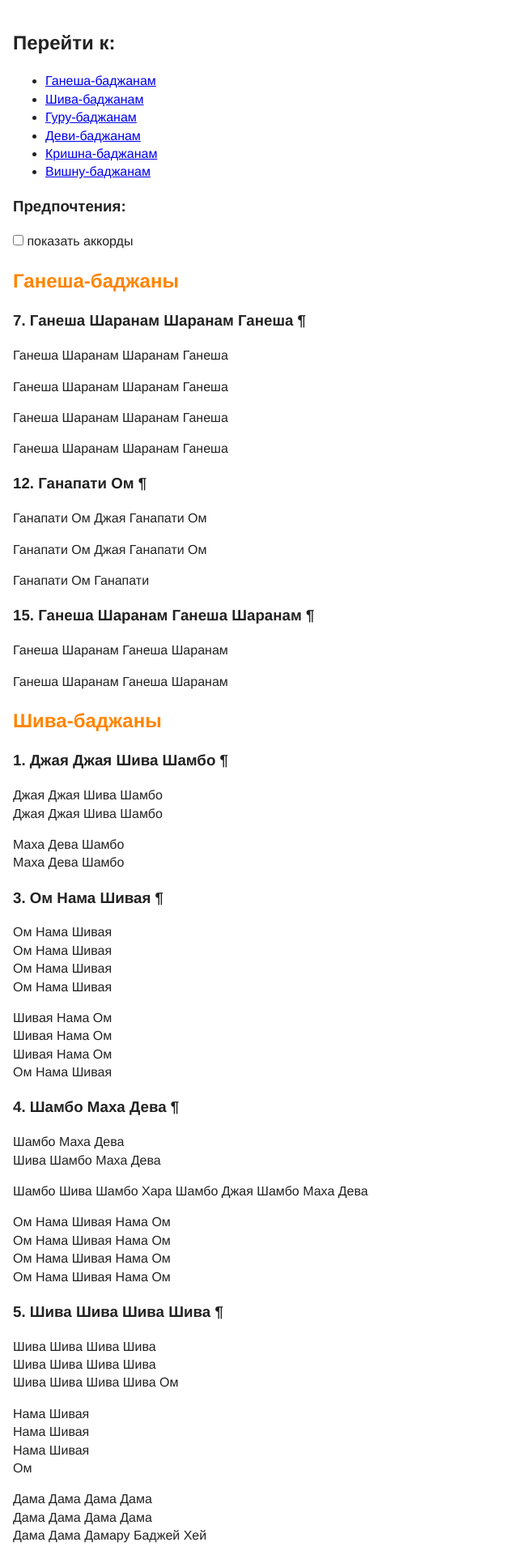
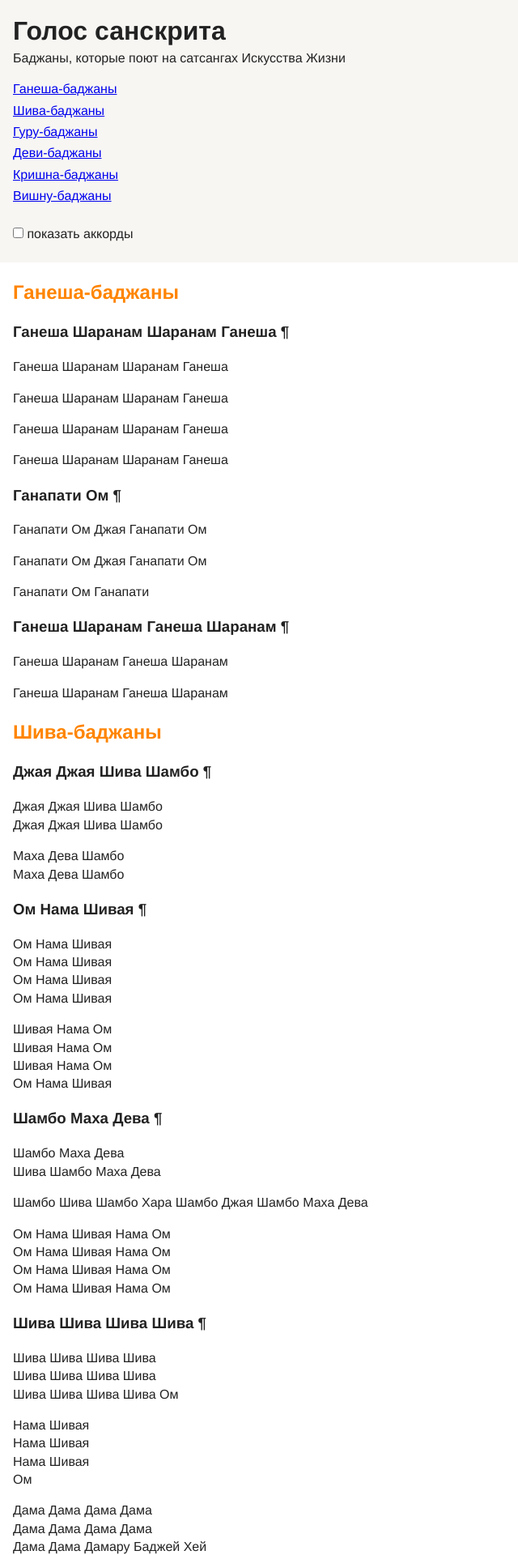
Before and after one commit to kuzmich/sanskritvoice, a Jekyll site: the page built from index.html, in a window 1280 px wide. Shown: the top 1920 px of the page at 81% size, without its empty margins (0-640 px from the left). Built offline with Jekyll 4.4.1, drawn with Linux system fonts in a browser that asks for light colours; some of the changed text lies outside the part shown.

Commit message:
Добавил верхний <header> с названием сайта,
навигацией и настройками.

```diff
--- a/_includes/bhajan.html
+++ b/_includes/bhajan.html
@@ -2,7 +2,7 @@
 {%- assign bid=include.slug | abs %}
     <article>
       <h3 id="{{ bid }}">
-        {{ bid }}. {{ include.title }}
+        {{ include.title }}
         <a href="#{{ bid }}" class="local-anchor">&para;</a>
       </h3>
       {{ include.text | replace: '{', '<span class="accord">' | replace: right_cbrace, '</span>' }}
--- a/_includes/nav.html
+++ b/_includes/nav.html
@@ -1,10 +1,9 @@
     <nav>
-      <h2>Перейти к:</h2>
       <ul>
         {%- for cat in site.data.categories -%}
           {%- assign category_bhajans = site.bhajans | where: 'category', cat.name -%}
           {% if category_bhajans.size > 0 %}
-            <li><a href="#{{ cat.slug }}">{{ cat.name }}-баджанам</a>
+            <li><a href="#{{ cat.slug }}">{{ cat.name }}-баджаны</a>
           {%- endif -%}
         {% endfor %}
       </ul>
--- a/_includes/prefs.html
+++ b/_includes/prefs.html
@@ -1,3 +1,4 @@
-    <h3>Предпочтения:</h3>
-    <input type="checkbox" id="toggle-accords">
-    <label for="toggle-accords">показать аккорды</label>
+    <p class="prefs">
+      <input type="checkbox" id="toggle-accords">
+      <label for="toggle-accords">показать аккорды</label>
+    </p>
--- a/css/main.css
+++ b/css/main.css
@@ -98,9 +98,40 @@ textarea {
    ========================================================================== */
 
 body {
+    font-family: Helvetica, Arial, sans-serif;
+}
+
+.header {
+    background-color: #f7f6f3;
     padding: 1em;
-    padding-bottom: 3em;
-    font-family: Helvetica, Arial, sans-serif;
+}
+
+.header h1 {
+    margin-top: 0;
+    margin-bottom: 0;
+}
+
+.header h1 + p {
+    margin-top: 0;
+}
+
+.header ul {
+    list-style-type: none;
+    margin: 0;
+    padding-left: 0;
+}
+
+.header li {
+    margin-bottom: 0.25em;
+}
+
+.prefs {
+    margin-top: 1.5em;
+    margin-bottom: 0.5em;
+}
+
+.content {
+    padding: 0 1em 3em 1em;
 }
 
 section > h2 {
--- a/index.html
+++ b/index.html
@@ -2,11 +2,14 @@
 layout: base
 title: Баджаны, которые мы поём
 ---
-  <header>
-    {% include nav.html %}
-    {% include prefs.html %}
-  </header>
+<header class="header">
+  <h1>Голос санскрита</h1>
+  <p>Баджаны, которые поют на сатсангах Искусства Жизни</p>
+  {% include nav.html %}
+  {% include prefs.html %}
+</header>
 
+<main class="content">
 {%- for cat in site.data.categories -%}
   {%- assign category_bhajans = site.bhajans | where: 'category', cat.name -%}
   {% if category_bhajans.size > 0 %}
@@ -21,3 +24,4 @@ title: Баджаны, которые мы поём
     </section>
   {% endif -%}
 {% endfor %}
+</main>
```
